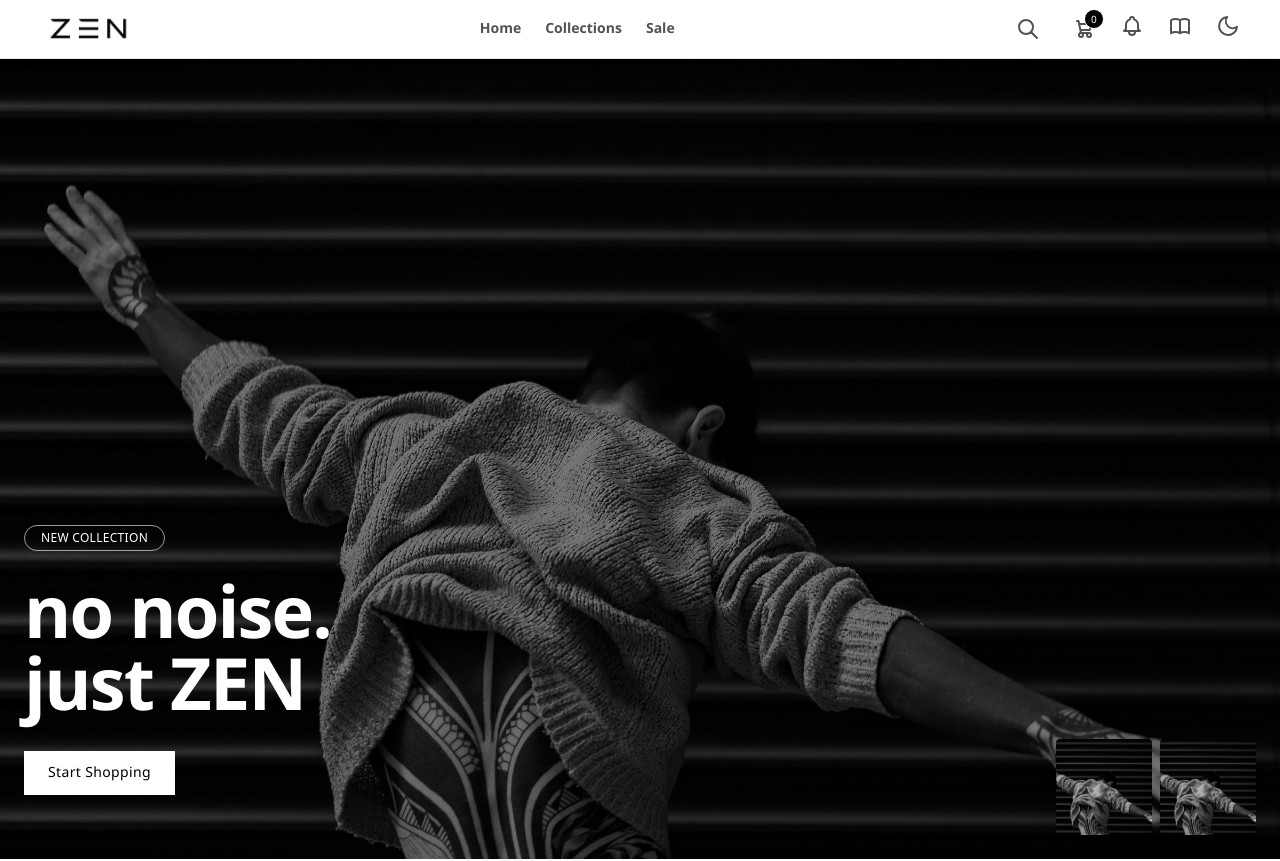
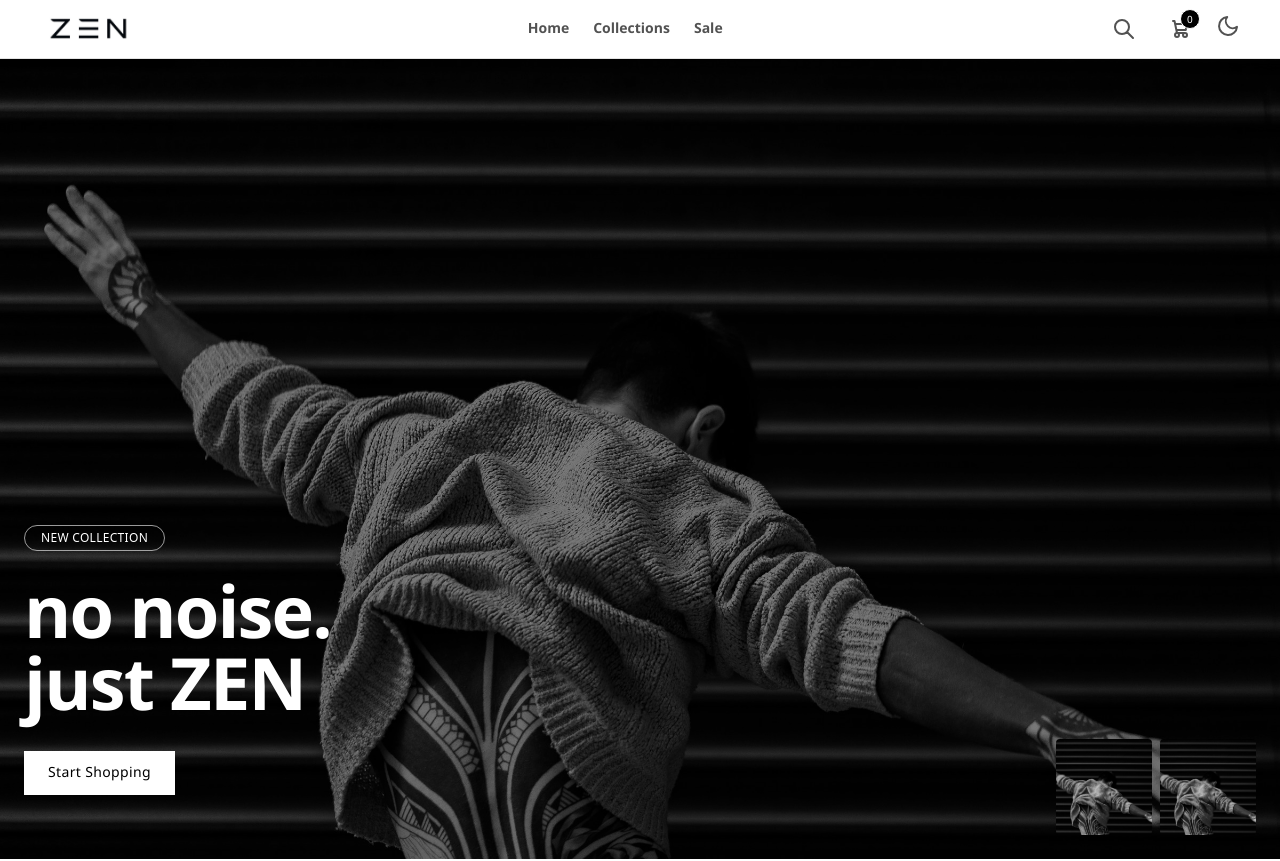
Before and after one commit to fadhilfahim/zen_store, a Next.js app: page / in a window 1280 px wide. Shown: the top 861 px of the page. Built offline with nearby package versions, Linux system fonts and the light colour scheme; no server answers.

Commit message:
remove icons from navbar

```diff
--- a/src/app/layout.tsx
+++ b/src/app/layout.tsx
@@ -12,7 +12,7 @@
     default: "ZEN — Premium Streetwear",
     template: "%s · ZEN",
   },
-  description: "Minimal, modern, premium streetwear essentials.",
+  description: "no noise.just ZEN.",
   metadataBase: new URL(process.env.NEXT_PUBLIC_SITE_URL || "http://localhost:3000"),
   openGraph: {
     title: "ZEN — Premium Streetwear",
--- a/src/components/site/SiteHeader.tsx
+++ b/src/components/site/SiteHeader.tsx
@@ -126,7 +126,7 @@
               </Link>
             </li>
 
-            <li>
+            {/* <li>
               <button
                 type="button"
                 aria-label="Notifications"
@@ -170,7 +170,7 @@
                   />
                 </svg>
               </button>
-            </li>
+            </li> */}
 
             <li>
               <button
```
